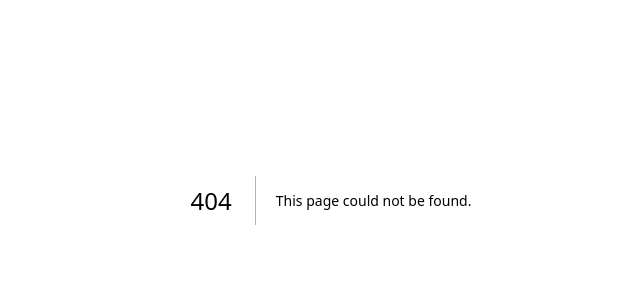
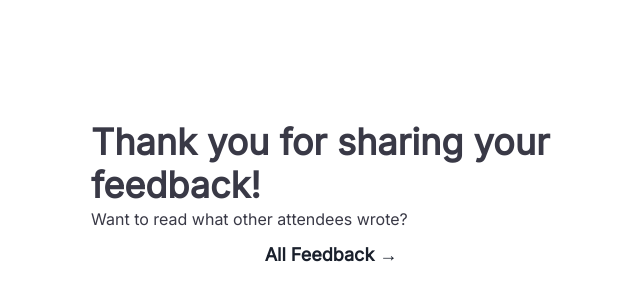
Before and after one commit to privacy-scaling-explorations/sugesto, a Next.js app in the folder apps/web-app/: page /events/1/thank-you in a window 1280 px wide. Before the commit this address had no page. Shown: the part 200-500 px from the top of the page, without its empty margins (309-949 px from the left). Built offline with nearby package versions, Linux system fonts and the light colour scheme; what @rainbow-me/rainbowkit, wagmi would draw is missing.

Commit message:
feat: add thank you page

```diff
--- a/apps/web-app/src/pages/events/[groupId]/new.tsx
+++ b/apps/web-app/src/pages/events/[groupId]/new.tsx
@@ -34,6 +34,8 @@ export default function NewFeedbackPage() {
                 feedbackNumber,
                 nullifierHash: proof.nullifierHash.toString()
             })
+
+            router.push(`/events/${groupId}/thank-you`)
         } catch (error) {
             alert("Unexpected error occurred. Please try again later.")
             console.error(error)
--- /dev/null
+++ b/apps/web-app/src/pages/events/[groupId]/thank-you.tsx
@@ -0,0 +1,26 @@
+
+import React from "react"
+import { Button, Heading, Text } from "@chakra-ui/react"
+import { useRouter } from "next/router"
+
+export default function ThaknkYouPage() {
+    const router = useRouter()
+
+    const { groupId } = router.query
+
+    return (
+        <>
+            <Heading as="h3" size="xl">
+              Thank you for sharing your feedback!
+            </Heading>
+
+            <Text>
+              Want to read what other attendees wrote?
+            </Text>
+
+            <Button onClick={() => router.push(`/events/${groupId}`)}>
+              All Feedback →
+            </Button>
+        </>
+    )
+}
```
